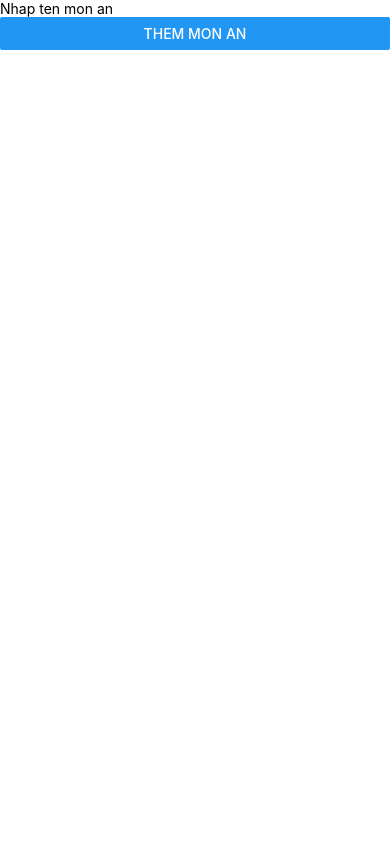
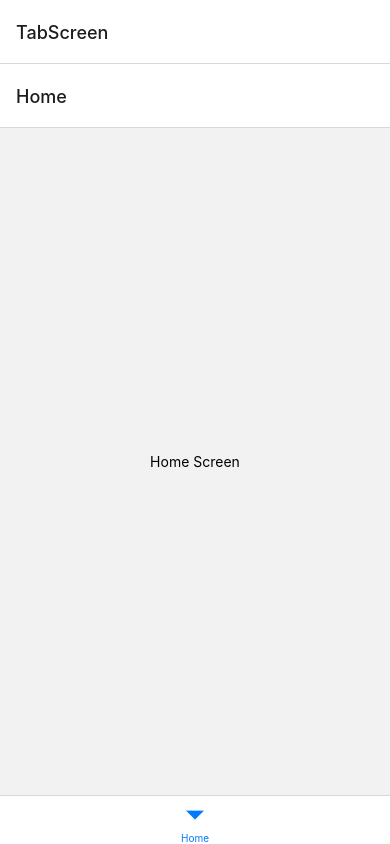
Before and after one commit to leho25/FoodApp, a React Native app: screen /Home in a window 390 px wide. Built offline with nearby package versions, Linux system fonts and the light colour scheme.

Commit message:
setup navigation

```diff
--- a/App.js
+++ b/App.js
@@ -5,12 +5,11 @@
  * @format
  */
 
-import React from 'react'
-import Index from './src/component/Screens';
-const App = () =>{
-  return (
-    <Index/>
-  )
-}
+import React from 'react';
+import Index from './src';
+
+const App = () => {
+  return <Index />;
+};
 
 export default App;
--- a/src/component/Screens/Food/food.js
+++ /dev/null
@@ -1,28 +0,0 @@
-import { View , Text,TextInput,Button} from "react-native";
-import { useState, React } from "react";
-import { collection, addDoc } from "firebase/firestore";
-import { FIRESTORE } from "../../firebase/firebaseConfig";
-
-const Food = () => {
-    const [food, setFood] = useState('')
-    const InsertFood = () =>{
-        try {
-            const listFood = addDoc(collection(FIRESTORE,"Foods"), {
-                food:food,
-            })
-            console.log("Danh sach duoc ghi voi ID",listFood);
-            setFood('')
-        }catch(error){
-            console.error("Loi: ",error)
-        }
-    }
-    return (
-        <View>
-            <TextInput placeholder="Nhap ten mon an"
-            onChangeText={(food) => setFood(food)}/>
-
-        <Button title="Them mon an" onPress={InsertFood}/>
-        </View>
-    )
-}
-export default Food
--- a/src/component/Screens/index.js
+++ /dev/null
@@ -1,8 +0,0 @@
-import Food from "./Food/food";
-
-const Index = () =>{
-    return(
-        <Food/>
-    )
-}
-export default Index
--- /dev/null
+++ b/src/index.js
@@ -0,0 +1,8 @@
+import React from 'react';
+import Navigation from './routing/navigation';
+const Index = () => {
+  return (
+   <Navigation />
+  );
+};
+export default Index
--- a/src/routing/navigation.js
+++ b/src/routing/navigation.js
@@ -0,0 +1,26 @@
+import React from 'react';
+import {NavigationContainer} from '@react-navigation/native';
+import {createNativeStackNavigator} from '@react-navigation/native-stack';
+import {createBottomTabNavigator} from '@react-navigation/bottom-tabs';
+import Home from '../screens/Home/home';
+const Tab = createBottomTabNavigator();
+const Stack = createNativeStackNavigator();
+const TabScreen = () => {
+  return (
+    <Tab.Navigator>
+      <Tab.Screen name="Home" component={Home} />
+      {/* <Tab.Screen name="Settings" component={SettingsScreen} /> */}
+    </Tab.Navigator>
+  );
+};
+const Navigation = () => {
+  return (
+    <NavigationContainer>
+      <Stack.Navigator>
+        <Stack.Screen name="TabScreen" component={TabScreen} />
+      </Stack.Navigator>
+    </NavigationContainer>
+  );
+};
+
+export default Navigation;
--- a/src/screens/Home/home.js
+++ b/src/screens/Home/home.js
@@ -0,0 +1,11 @@
+import React from 'react';
+import {View, Text} from 'react-native';
+const Home = () => {
+  return (
+    <View style={{flex: 1, alignItems: 'center', justifyContent: 'center'}}>
+      <Text>Home Screen</Text>
+    </View>
+  );
+};
+
+export default Home;
```
Also changed, not shown: package.json (+6 -1 lines), 3 other files (tests, documents, lock files or other folders).
